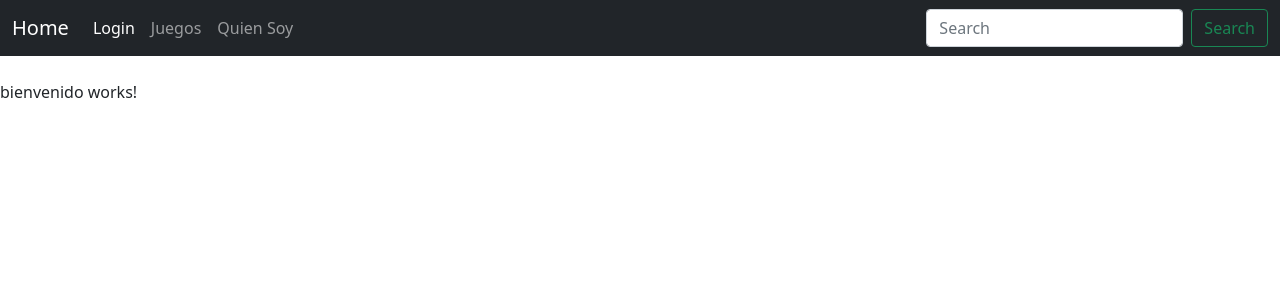
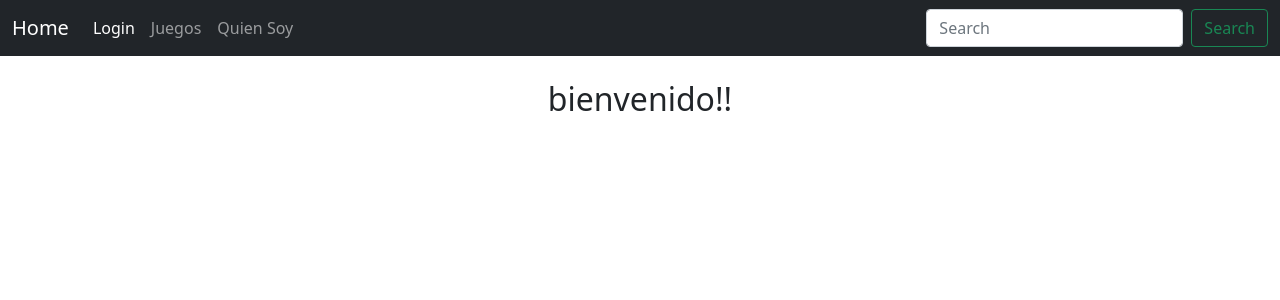
Before and after one commit to rodoSolari/TP_LabIV_SalaDeJuegos, an Angular app: page /home in a window 1280 px wide. Shown: the top 300 px of the page. Built offline with nearby package versions, Linux system fonts and the light colour scheme.

Commit message:
Modificado componente home

```diff
--- a/src/app/page/bienvenido/bienvenido.component.html
+++ b/src/app/page/bienvenido/bienvenido.component.html
@@ -1 +1,3 @@
-<p>bienvenido works!</p>
+<div class="position-center text-center">
+    <h2>bienvenido!!</h2>
+</div>
```
